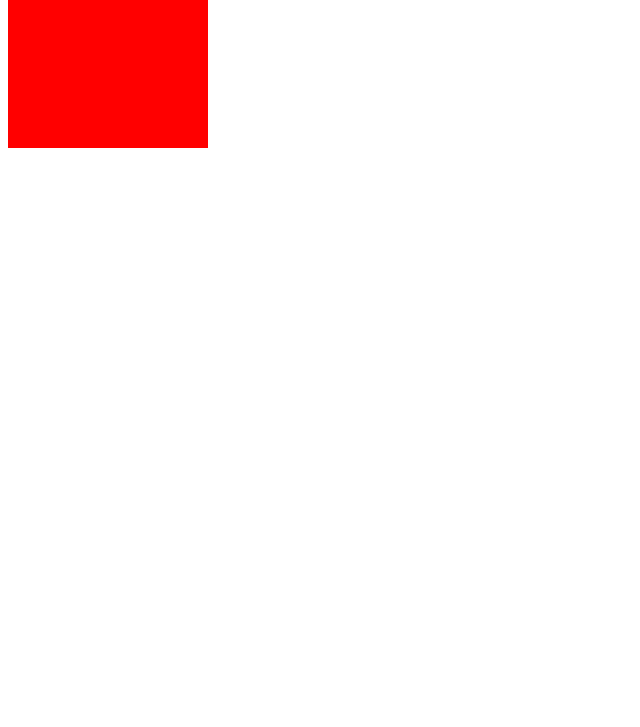
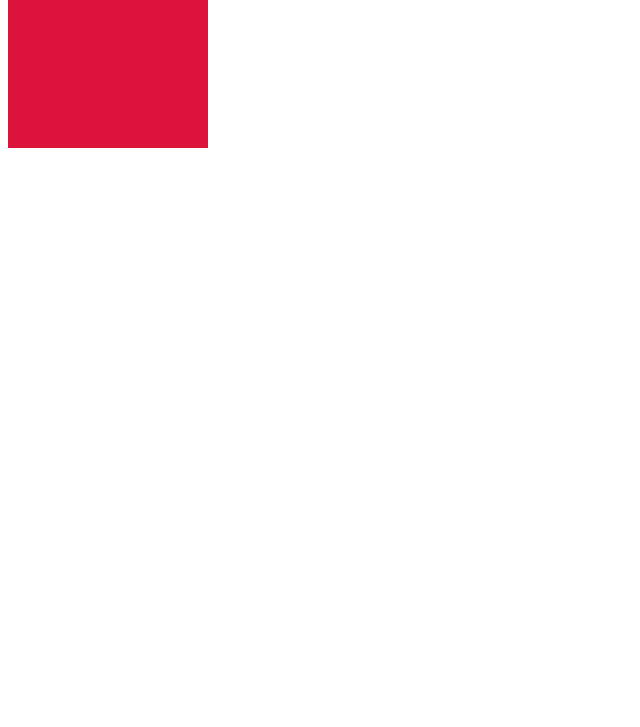
Before and after one commit to sureshjoshi88/kaira-web, a plain HTML site: page index1.html in a window 1280 px wide. Shown: the part 73-800 px from the top of the page, without its empty margins (0-640 px from the left). Drawn offline with Linux system fonts and the light colour scheme.

Commit message:
changes this  baground color

```diff
--- a/index1.html
+++ b/index1.html
@@ -13,7 +13,7 @@
         .child{
             height: 200px;
             width: 200px;
-            background-color: red;
+            background-color: crimson;
             color: black;
         }
         .main:hover .img{
```
